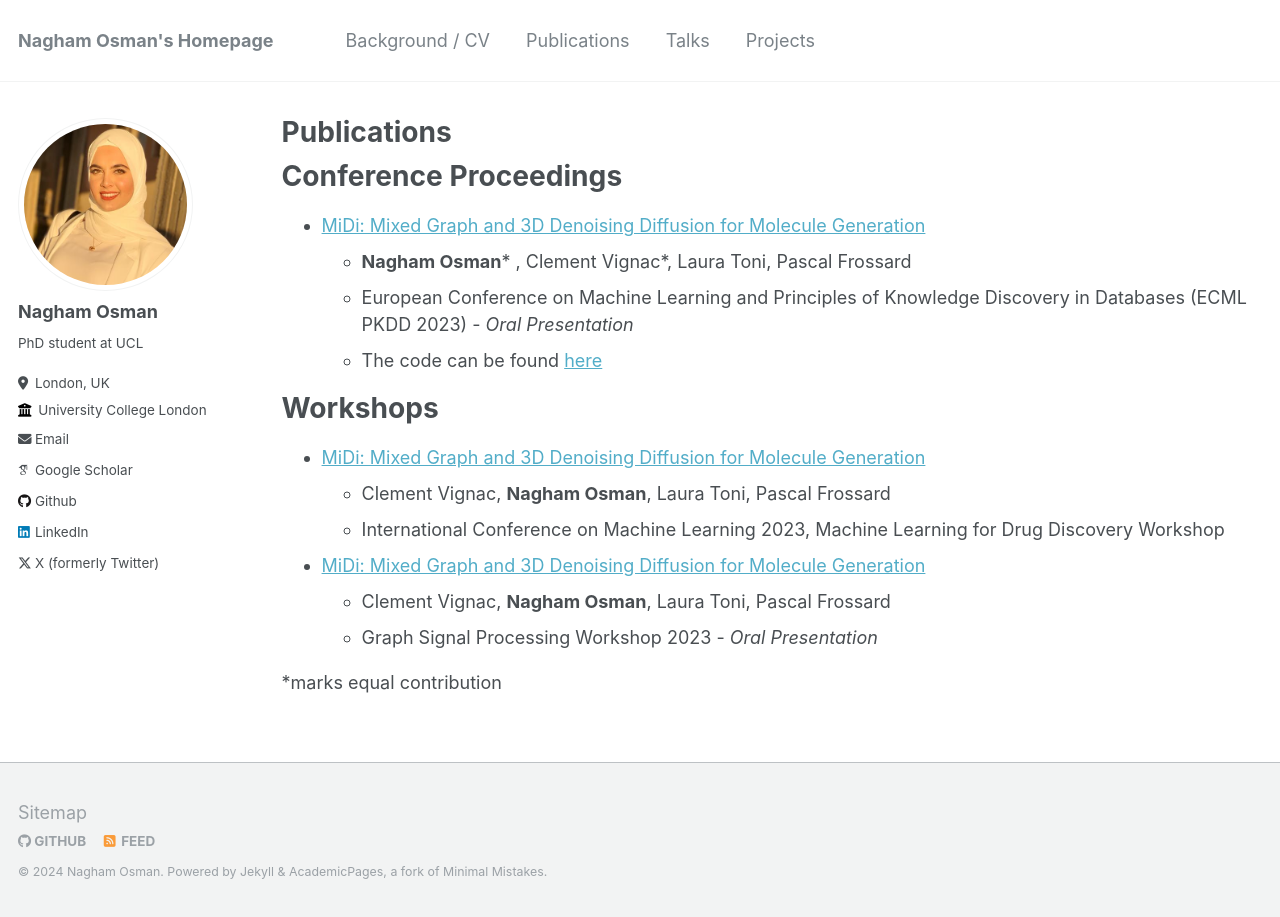
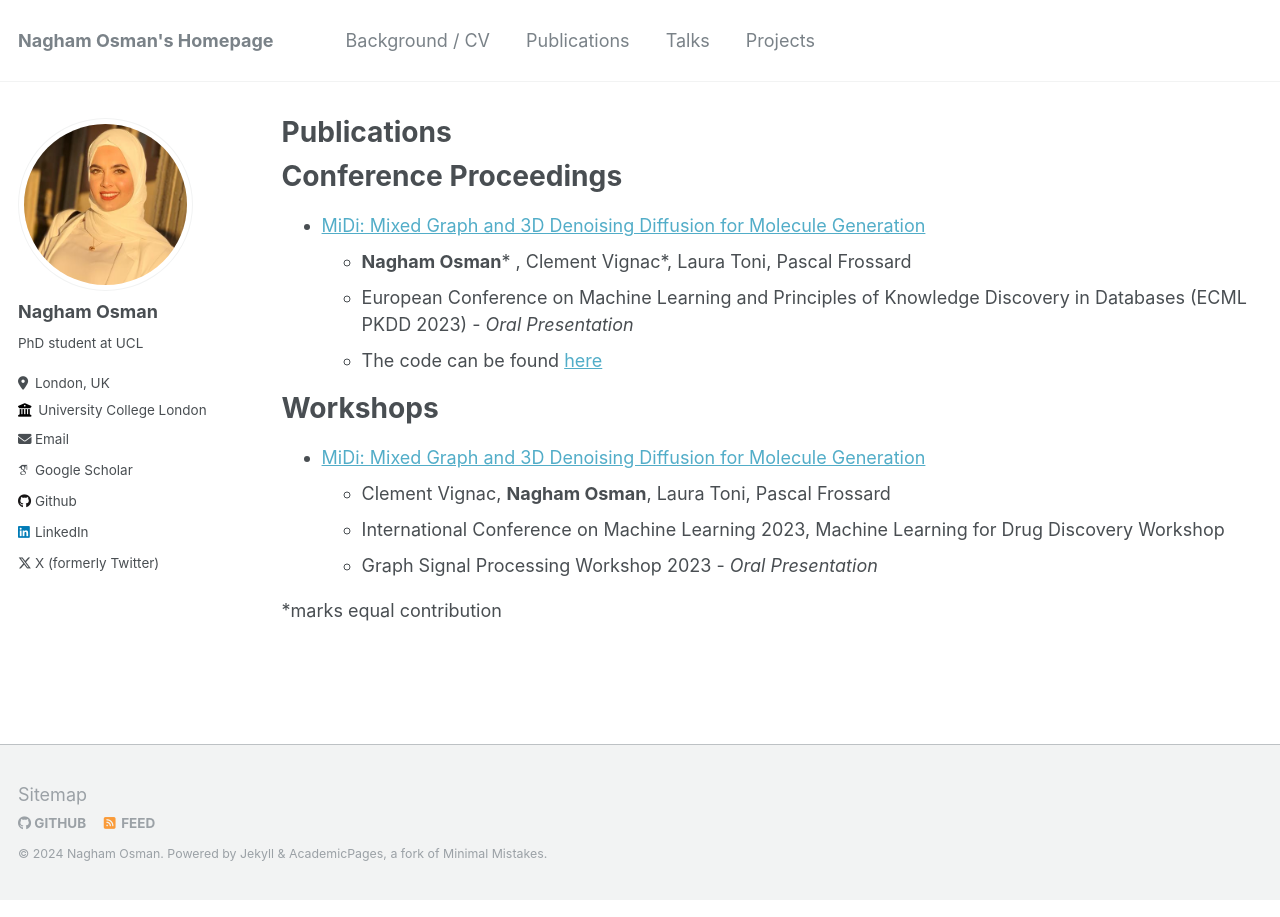
Before and after one commit to nagham-osman/nagham-osman.github.io, a Jekyll site: the page built from _pages/publications.md, in a window 1280 px wide. Built offline with Jekyll 4.4.1, drawn with Linux system fonts in a browser that asks for light colours; some web fonts are replaced.

Commit message:
modify format

```diff
--- a/_pages/publications.md
+++ b/_pages/publications.md
@@ -17,9 +17,6 @@ Workshops
 * [MiDi: Mixed Graph and 3D Denoising Diffusion for Molecule Generation](https://openreview.net/forum?id=M6Ifac3G4HK)
   * Clement Vignac, **Nagham Osman**, Laura Toni, Pascal Frossard
   * International Conference on Machine Learning 2023, Machine Learning for Drug Discovery Workshop
-
-* [MiDi: Mixed Graph and 3D Denoising Diffusion for Molecule Generation](https://openreview.net/forum?id=M6Ifac3G4HK)
-  * Clement Vignac, **Nagham Osman**, Laura Toni, Pascal Frossard
   * Graph Signal Processing Workshop 2023 - *Oral Presentation*
 
 
```
